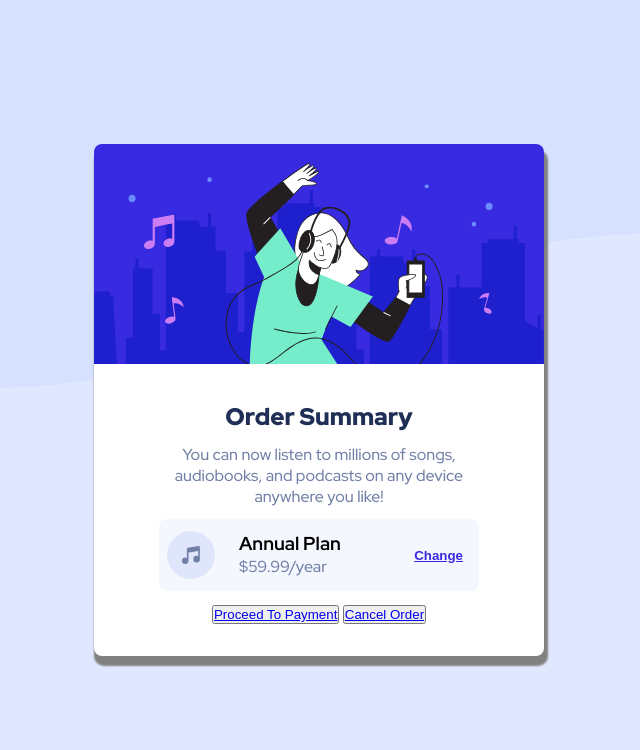
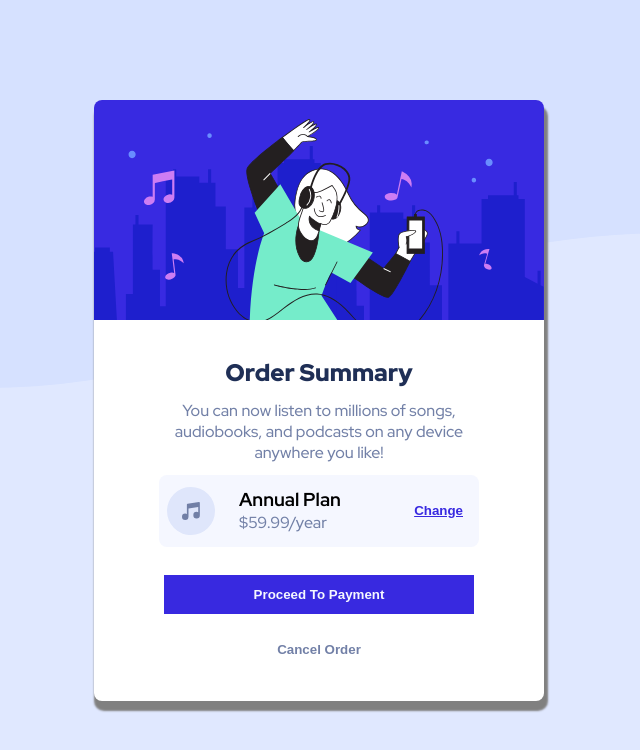
Before and after one commit to nejidevelops/Order-summary-component, a website: page index.html in a window 1280 px wide. Shown: the whole page, without its empty margins (321-961 px from the left). Drawn offline with Linux system fonts and the light colour scheme.

Commit message:
Finish working on desktop view

```diff
--- a/style.css
+++ b/style.css
@@ -87,6 +87,12 @@ p {
   align-items: flex-start;
 }
 
+.checkout-buttons button {
+  padding: 12px;
+  width: 200%;
+  border: none;
+}
+
 .card-content .plan button {
   border: none;
   background: transparent;
@@ -96,6 +102,36 @@ p {
 .plan button a {
   color: var(--bright-blue);
   font-weight: 700;
+}
+
+.checkout-buttons {
+  display: flex;
+  flex-direction: column;
+  gap: 1em;
+  justify-content: center;
+  align-items: center;
+  margin-top: 1rem;
+}
+
+.checkout-buttons button a {
+  text-decoration: none;
+  font-weight: 900;
+}
+
+.checkout-buttons button:nth-child(1) {
+  background-color: var(--bright-blue);
+}
+
+.checkout-buttons button:nth-child(1) a {
+  color: var(--very-pale-blue);
+}
+
+.checkout-buttons button:nth-child(2) {
+  background-color: transparent;
+}
+
+.checkout-buttons button:nth-child(2) a {
+  color: var(--desaturated-blue);
 }
 
 /* .attribution {
```
